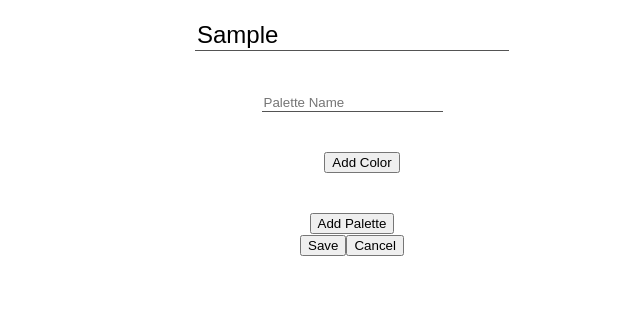
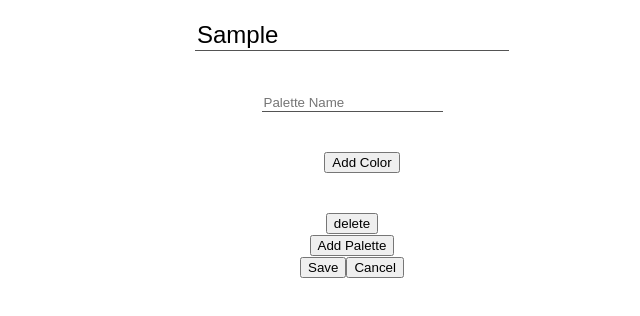
Before and after one commit to robinwyss/color-palette, a React (Create React App) app: page /editor/8178fd7b-9544-4c42-a0b8-7daf705d621c in a window 1280 px wide. Both pictures are taken after typing "Sample" into the empty fields and a click on the button "Add Palette". Shown: the top 316 px of the page, without its empty margins (288-928 px from the left). Built offline with nearby package versions, Linux system fonts and the light colour scheme.

Commit message:
added ability to delete palette

```diff
--- a/src/pages/editor/index.tsx
+++ b/src/pages/editor/index.tsx
@@ -11,7 +11,7 @@ interface MatchParams {
   schemeId: string;
 }
 
-interface Props extends RouteComponentProps<MatchParams> {}
+interface Props extends RouteComponentProps<MatchParams> { }
 
 interface State {
   scheme: ColorScheme;
@@ -57,6 +57,12 @@ class SchemeEditor extends React.Component<Props, State> {
     this.props.history.push("/scheme/" + scheme.id);
   };
 
+  deletePalette = (index: number) => {
+    var { scheme } = this.state;
+    scheme.palettes.splice(index, 1);
+    this.setState({ scheme });
+  }
+
   render() {
     var { scheme } = this.state;
     return (
@@ -64,8 +70,11 @@ class SchemeEditor extends React.Component<Props, State> {
         <div className={styles.schemeTitle}>
           <TextInput value={scheme.name} onChange={this.updateName} placeholder="Scheme Name"></TextInput>
         </div>
-        {scheme.palettes.map(palette => (
-          <PaletteEditor palette={palette} key={palette.name}></PaletteEditor>
+        {scheme.palettes.map((palette, index) => (
+          <div>
+            <PaletteEditor palette={palette} key={index}></PaletteEditor>
+            <button onClick={() => this.deletePalette(index)}>delete</button>
+          </div>
         ))}
         <div>
           <button className={styles.addBtn} onClick={this.addPalette}>
```
